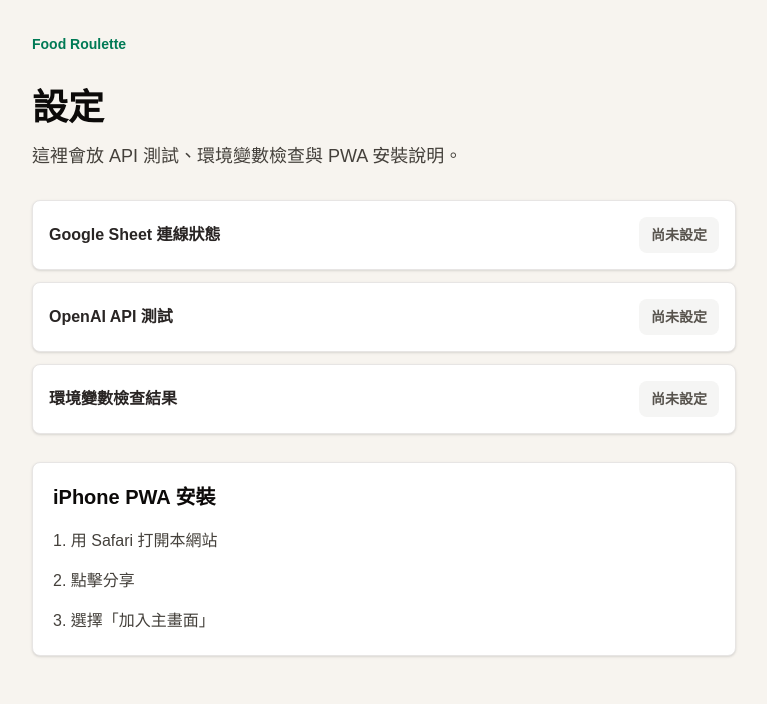
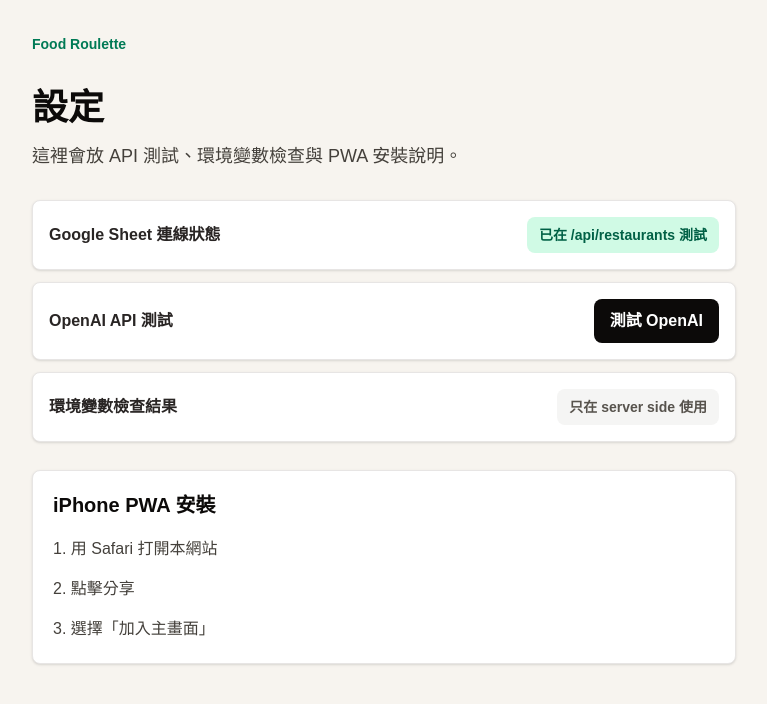
Before and after one commit to ScoppenLin/food-roulette, a Next.js app: page /settings in a window 1280 px wide. Shown: the top 704 px of the page, without its empty margins (256-1023 px from the left). Built offline with nearby package versions, Linux system fonts and the light colour scheme.

Commit message:
Add OpenAI API test route

```diff
--- /dev/null
+++ b/src/app/api/test-openai/route.ts
@@ -0,0 +1,17 @@
+import { NextResponse } from "next/server";
+import { testOpenAIConnection } from "@/lib/openai";
+
+export const runtime = "nodejs";
+
+export async function POST() {
+  try {
+    const result = await testOpenAIConnection();
+
+    return NextResponse.json({ ok: true, ...result });
+  } catch (error) {
+    const message =
+      error instanceof Error ? error.message : "OpenAI API test failed";
+
+    return NextResponse.json({ error: message, ok: false }, { status: 500 });
+  }
+}
--- a/src/app/settings/page.tsx
+++ b/src/app/settings/page.tsx
@@ -1,10 +1,5 @@
 import Link from "next/link";
-
-const checks = [
-  "Google Sheet 連線狀態",
-  "OpenAI API 測試",
-  "環境變數檢查結果",
-];
+import { SettingsPanel } from "./settings-panel";
 
 export default function SettingsPage() {
   return (
@@ -23,19 +18,7 @@ export default function SettingsPage() {
           </p>
         </div>
 
-        <div className="grid gap-3">
-          {checks.map((check) => (
-            <div
-              className="flex items-center justify-between rounded-lg border border-stone-200 bg-white p-4 shadow-sm"
-              key={check}
-            >
-              <span className="font-semibold text-stone-800">{check}</span>
-              <span className="rounded-lg bg-stone-100 px-3 py-2 text-sm font-semibold text-stone-600">
-                尚未設定
-              </span>
-            </div>
-          ))}
-        </div>
+        <SettingsPanel />
 
         <section className="rounded-lg border border-stone-200 bg-white p-5 shadow-sm">
           <h2 className="text-xl font-bold text-stone-950">iPhone PWA 安裝</h2>
--- /dev/null
+++ b/src/app/settings/settings-panel.tsx
@@ -0,0 +1,83 @@
+"use client";
+
+import { useState } from "react";
+
+interface OpenAITestResponse {
+  error?: string;
+  message?: string;
+  model?: string;
+  ok: boolean;
+}
+
+export function SettingsPanel() {
+  const [isTestingOpenAI, setIsTestingOpenAI] = useState(false);
+  const [openAIResult, setOpenAIResult] = useState("");
+  const [openAIError, setOpenAIError] = useState("");
+
+  async function handleTestOpenAI() {
+    setIsTestingOpenAI(true);
+    setOpenAIResult("");
+    setOpenAIError("");
+
+    try {
+      const response = await fetch("/api/test-openai", {
+        method: "POST",
+      });
+      const payload = (await response.json()) as OpenAITestResponse;
+
+      if (!response.ok || !payload.ok) {
+        throw new Error(payload.error ?? "OpenAI API 測試失敗");
+      }
+
+      setOpenAIResult(`${payload.model}: ${payload.message}`);
+    } catch (error) {
+      setOpenAIError(
+        error instanceof Error ? error.message : "OpenAI API 測試失敗",
+      );
+    } finally {
+      setIsTestingOpenAI(false);
+    }
+  }
+
+  return (
+    <div className="grid gap-3">
+      <div className="flex items-center justify-between rounded-lg border border-stone-200 bg-white p-4 shadow-sm">
+        <span className="font-semibold text-stone-800">Google Sheet 連線狀態</span>
+        <span className="rounded-lg bg-emerald-100 px-3 py-2 text-sm font-semibold text-emerald-800">
+          已在 /api/restaurants 測試
+        </span>
+      </div>
+
+      <div className="rounded-lg border border-stone-200 bg-white p-4 shadow-sm">
+        <div className="flex flex-col gap-3 sm:flex-row sm:items-center sm:justify-between">
+          <span className="font-semibold text-stone-800">OpenAI API 測試</span>
+          <button
+            className="min-h-11 rounded-lg bg-stone-950 px-4 font-semibold text-white transition hover:bg-stone-800 disabled:cursor-not-allowed disabled:bg-stone-300"
+            disabled={isTestingOpenAI}
+            onClick={handleTestOpenAI}
+            type="button"
+          >
+            {isTestingOpenAI ? "測試中..." : "測試 OpenAI"}
+          </button>
+        </div>
+        {openAIResult ? (
+          <p className="mt-3 rounded-lg bg-emerald-50 p-3 text-sm leading-6 text-emerald-800">
+            {openAIResult}
+          </p>
+        ) : null}
+        {openAIError ? (
+          <p className="mt-3 rounded-lg bg-red-50 p-3 text-sm leading-6 text-red-800">
+            {openAIError}
+          </p>
+        ) : null}
+      </div>
+
+      <div className="flex items-center justify-between rounded-lg border border-stone-200 bg-white p-4 shadow-sm">
+        <span className="font-semibold text-stone-800">環境變數檢查結果</span>
+        <span className="rounded-lg bg-stone-100 px-3 py-2 text-sm font-semibold text-stone-600">
+          只在 server side 使用
+        </span>
+      </div>
+    </div>
+  );
+}
--- /dev/null
+++ b/src/lib/openai.ts
@@ -0,0 +1,68 @@
+const OPENAI_RESPONSES_URL = "https://api.openai.com/v1/responses";
+const DEFAULT_TEST_MODEL = "gpt-5.4-nano";
+
+interface OpenAIResponsesPayload {
+  output_text?: string;
+  output?: Array<{
+    content?: Array<{
+      text?: string;
+      type?: string;
+    }>;
+  }>;
+}
+
+export async function testOpenAIConnection(): Promise<{
+  model: string;
+  message: string;
+}> {
+  const model = process.env.OPENAI_TEST_MODEL || DEFAULT_TEST_MODEL;
+  const apiKey = getRequiredEnv("OPENAI_API_KEY");
+  const response = await fetch(OPENAI_RESPONSES_URL, {
+    body: JSON.stringify({
+      input: "請用繁體中文回覆：OpenAI API 連線正常。",
+      max_output_tokens: 80,
+      model,
+    }),
+    headers: {
+      Authorization: `Bearer ${apiKey}`,
+      "Content-Type": "application/json",
+    },
+    method: "POST",
+  });
+
+  if (!response.ok) {
+    const errorText = await response.text();
+    throw new Error(`OpenAI API failed with ${response.status}: ${errorText}`);
+  }
+
+  const payload = (await response.json()) as OpenAIResponsesPayload;
+
+  return {
+    message: extractTextOutput(payload) || "OpenAI API 連線正常。",
+    model,
+  };
+}
+
+function extractTextOutput(payload: OpenAIResponsesPayload): string {
+  if (payload.output_text) {
+    return payload.output_text;
+  }
+
+  return (
+    payload.output
+      ?.flatMap((item) => item.content ?? [])
+      .map((content) => content.text ?? "")
+      .filter(Boolean)
+      .join("\n") ?? ""
+  );
+}
+
+function getRequiredEnv(name: string): string {
+  const value = process.env[name];
+
+  if (!value) {
+    throw new Error(`Missing required environment variable: ${name}`);
+  }
+
+  return value;
+}
```
Also changed, not shown: 1 other file (tests, documents, lock files or other folders).
